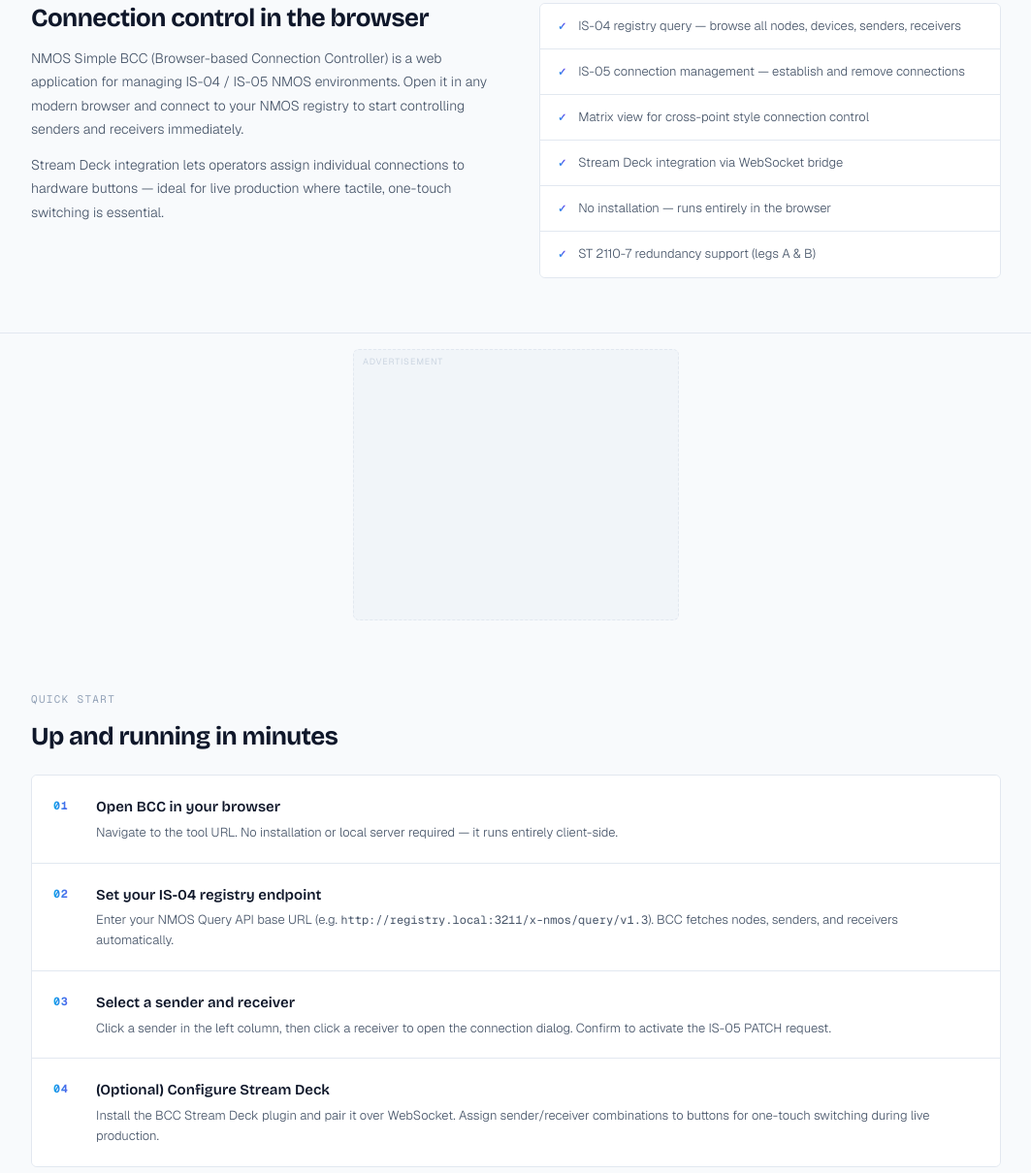
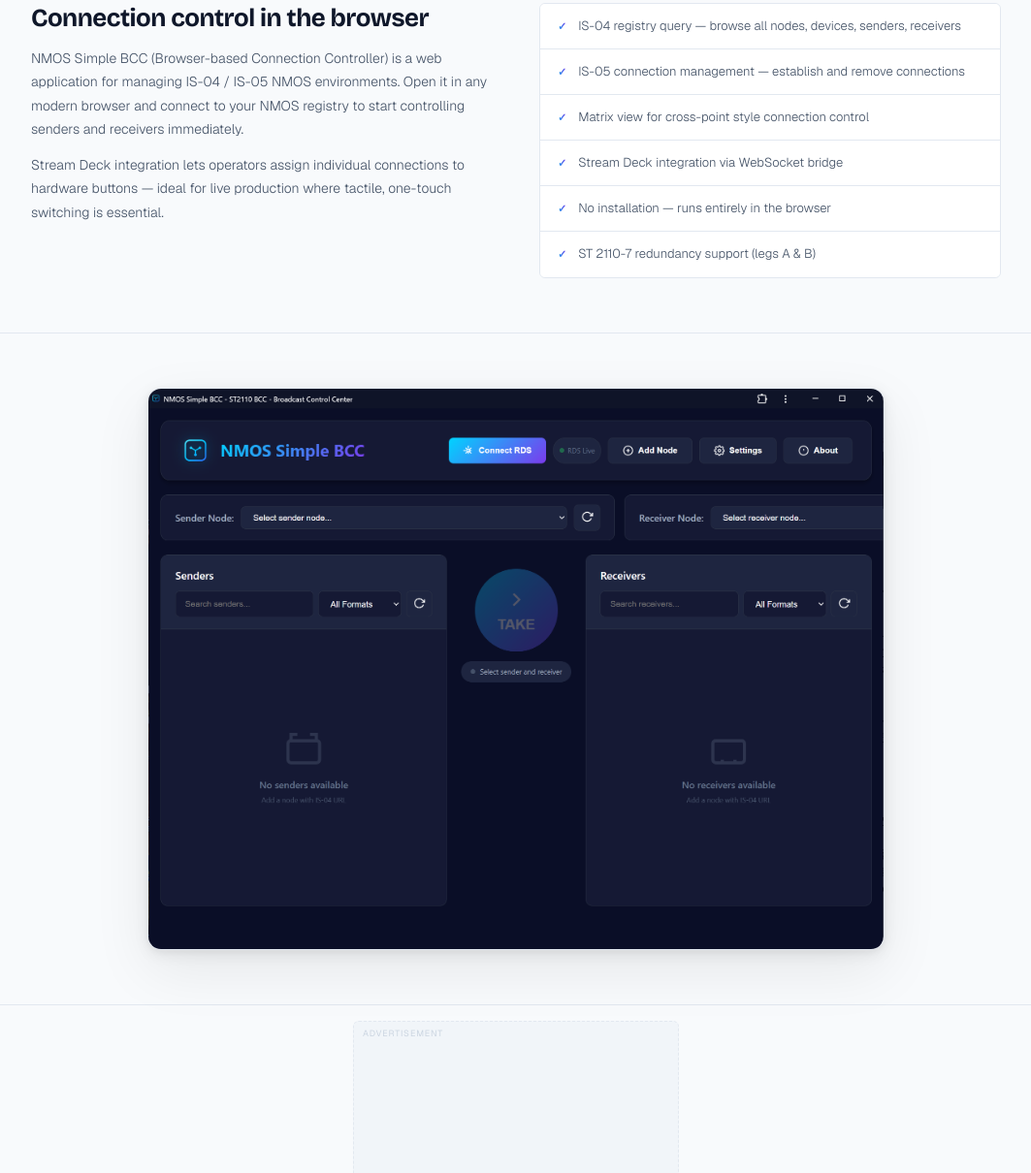
Before and after one commit to taqq505/nmos-simple-tools-web, a plain HTML site: page en/bcc/index.html in a window 1280 px wide. Shown: the part 533-1743 px from the top of the page at 97% size, without its empty margins (108-1171 px from the left). Drawn offline with nearby package versions, Linux system fonts and the light colour scheme.

Commit message:
Initial site: NMOS Simple Tools web

```diff
--- a/assets/css/common.css
+++ b/assets/css/common.css
@@ -733,6 +733,31 @@
 }
 .related-card__accent { display: none; }
 
+/* ─── Screenshot ─── */
+
+.tool-screenshot {
+  padding: 56px 0;
+  border-bottom: 1px solid var(--border);
+  position: relative;
+  z-index: 1;
+}
+
+.screenshot-frame {
+  border-radius: var(--radius-lg);
+  border: 1px solid var(--border);
+  box-shadow: var(--shadow-md), 0 20px 60px rgba(0,0,0,0.08);
+  overflow: hidden;
+  background: var(--bg-2);
+  max-width: 760px;
+  margin: 0 auto;
+}
+
+.screenshot-frame img {
+  display: block;
+  width: 100%;
+  height: auto;
+}
+
 /* ─── Scroll Reveal ─── */
 
 .reveal {
--- a/en/bcc/index.html
+++ b/en/bcc/index.html
@@ -91,6 +91,15 @@
     </div>
   </section>
 
+  <!-- Screenshot -->
+  <section class="tool-screenshot">
+    <div class="container">
+      <div class="screenshot-frame reveal">
+        <img src="../../assets/images/bcc.png" alt="NMOS Simple BCC screenshot" loading="lazy">
+      </div>
+    </div>
+  </section>
+
   <!-- Ad Slot B -->
   <div class="ad-slot-wrap" style="display:flex; justify-content:center;">
     <div class="ad-slot ad-slot--rect" >
@@ -144,7 +153,7 @@
       <h2 class="section-title reveal">Explore the suite</h2>
       <div class="related__grid reveal">
         <a class="related-card" href="../controller/">
-          <img class="related-card__icon" src="../../assets/icons/controller.svg" alt="" width="32" height="32">
+          <img class="related-card__icon" src="../../assets/icons/controller.png" alt="" width="32" height="32" style="border-radius:8px;">
           <p class="related-card__name">NMOS Simple Controller</p>
           <p class="related-card__sub">Lightweight NMOS Control Interface</p>
           <p class="related-card__desc">A streamlined NMOS control interface for IS-04 resource management and IS-05 connection control.</p>
```
Also changed, not shown: en/port-explorer/index.html (+1 -1 lines), en/rds-studio/index.html (+1 -1 lines), ja/bcc/index.html (+10 -1 lines), ja/port-explorer/index.html (+1 -1 lines), ja/rds-studio/index.html (+1 -1 lines), assets/images/bcc.png (added), assets/images/controller.png (added), assets/images/mmam.png (added), assets/images/port-explorer.png (added), assets/images/rds-studio.png (added).
